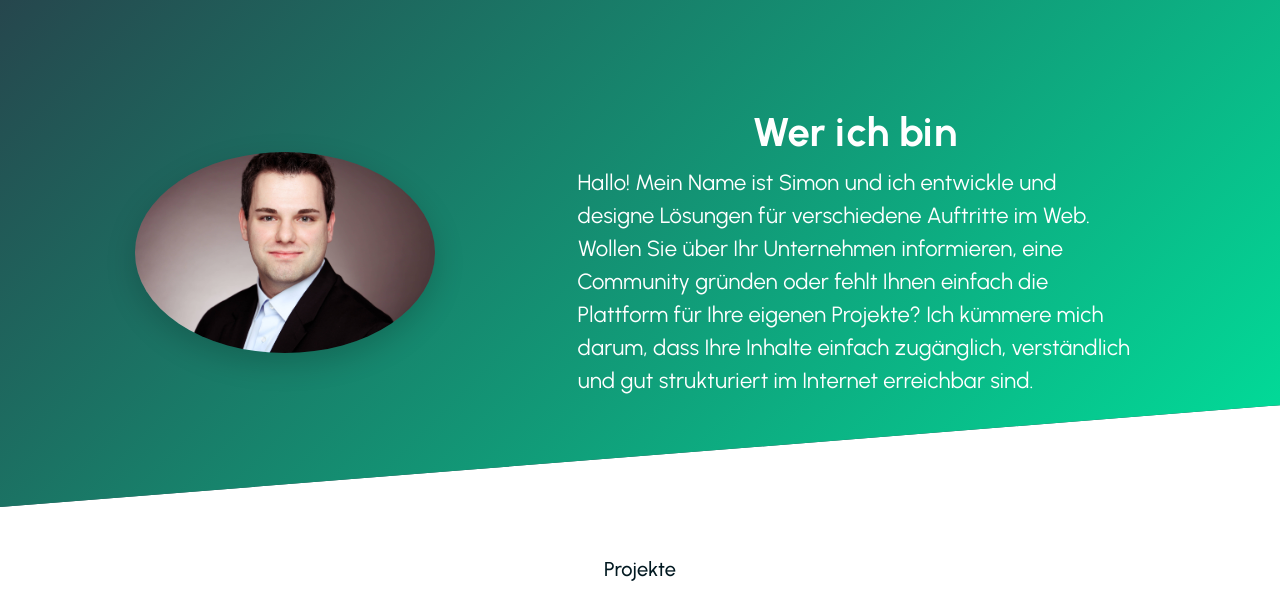
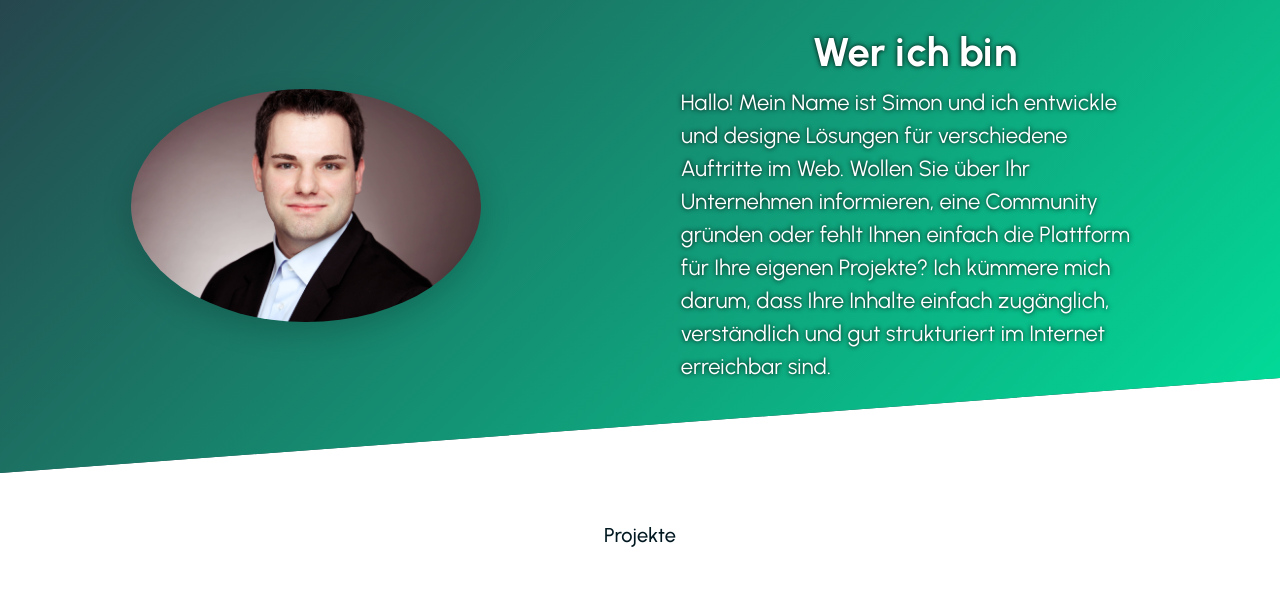
Before and after one commit to sikoob/homepage, a website: page index.html in a window 1280 px wide. Shown: the part 802-1412 px from the top of the page. Drawn offline with nearby package versions, Linux system fonts and the light colour scheme; files that its build step writes are made by us from their sources.

Commit message:
working on externalizing features and finalizing about section

```diff
--- a/index.html
+++ b/index.html
@@ -14,7 +14,6 @@
     <meta name="description" content="[Your name here] | Developer" />
 
     <!-- Required librarys -->
-    <script src="https://unpkg.com/scrollreveal"></script>
     <script>
       ScrollReveal({ reset: false });
     </script>
@@ -146,29 +145,21 @@
 
     <!-- **** About Section **** -->
     <section id="about" class="about">
-      <div class="about__container container">
-
-        <div class="row about__wrapper">
-          <div class="col-md-6 col-sm-12">
+      <div class="about__container">
+        <div class="about__wrapper">
             <div class="about__wrapper-image">
-              <img
-                class="img-fluid rounded-circle shadow-lg"
-                height="auto"
-                width="300px"
+              <img class="about__wrapper-image-content"
                 src="assets/profile.jpg"
                 alt="Profile Image"
               />
             </div>
-          </div>
-          <div class="col-md-6 col-sm-12">
             <div class="about__wrapper-info">
-              <h2 class="about__wrapper-title">Wer ich bin</h2>
+              <h2 class="about__wrapper-info-title">Wer ich bin</h2>
               <p class="about__wrapper-info-text">
                 Hallo! Mein Name ist Simon und ich entwickle und designe Lösungen für verschiedene Auftritte im Web. Wollen Sie über Ihr Unternehmen informieren, eine
                 Community gründen oder fehlt Ihnen einfach die Plattform für Ihre eigenen Projekte? Ich kümmere mich darum, dass Ihre Inhalte einfach zugänglich, verständlich und gut strukturiert im Internet erreichbar sind.
               </p>
             </div>
-          </div>
         </div>
       </div>
     </section>
--- a/style/abstracts/_mixins.scss
+++ b/style/abstracts/_mixins.scss
@@ -1,17 +1,5 @@
-// MEDIA QUERY MANAGER
-/*
+@use "./variables" as *;
 
-0 - 600px:          Phone
-600px - 900px       Table Portrait
-900px - 1200px      Table Landscape
-[1200px - 1800px]   Desktop Normal Styles
-1800px +            Big Desktop
-
-1em = 16px
-
-ORDER: Base + Typography > Generar Layout + Grid > Page Layout > Components
-
-*/
 @mixin respond($breakpoint) {
   // Phone-xs
   @if $breakpoint == phone-xs {
@@ -81,3 +69,26 @@ ORDER: Base + Typography > Generar Layout + Grid > Page Layout > Components
     @content;
   }
 }
+
+//making containers
+@mixin clearfix() {
+    &::after {
+        display: block;
+        clear: both;
+        content: "";
+    }
+}
+
+@mixin make-container() {
+    max-width: 75rem;
+    /*1 rem = 16px --> 1200px; Bezug auf Standardschriftgröße von Browser*/
+    margin: 0px auto;
+    /*mittig zentriert*/
+    padding: 0 2rem;
+
+    @include clearfix;
+
+    @media (max-width: $breakpoint-xs) {
+        padding: 0 1rem;
+    }
+}
--- a/style/abstracts/_variables.scss
+++ b/style/abstracts/_variables.scss
@@ -14,17 +14,23 @@ $default-font-size: 1.6rem;
 $big-font-size: 4rem;
 $mid-font-size: 2.5rem;
 
-/*1200px oder schmaler*/
+//1800px oder schmaler
+$breakpoint-xxl: 112.5em!default;
+
+//1200px oder schmaler
 $breakpoint-l: 75em!default;
 
-/*992px oder schmaler*/
+//992px oder schmaler
 $breakpoint-md: 62em!default;
 
-/*768px oder schmaler*/
+//900px oder schmaler
+$breakpoint-tablet: 56.25!default;
+
+//768px oder schmaler
 $breakpoint-sm: 48em!default;
 
-/*576px oder schmaler*/
-$breakpoint-xs: 36em!default;
+//600px oder schmaler
+$breakpoint-xs: 37.5em!default;
 
-/*400px oder schmaler*/
-$breakpoint-xxs: 25em!default;
+//320px oder schmaler
+$breakpoint-xxs: 20em!default;
--- a/style/base/_base.scss
+++ b/style/base/_base.scss
@@ -1,3 +1,9 @@
+* {
+  margin: 0;
+  padding: 0;
+  box-sizing: border-box;
+}
+
 html {
   font-size: 62.5%;
 }
--- a/style/layout/_index.scss
+++ b/style/layout/_index.scss
@@ -1,2 +1 @@
 @import "footer";
-@import "sections";
--- a/style/layout/_sections.scss
+++ /dev/null
@@ -1,10 +0,0 @@
-// Section
-section {
-  padding: 5rem 0rem;
-
-  @include respond(phone) {
-    border: none;
-    padding-left: 1rem;
-    padding-right: 1rem;
-  }
-}
--- a/style/sections/_about.scss
+++ b/style/sections/_about.scss
@@ -5,65 +5,81 @@
   border-top: 0px;
   -webkit-clip-path: polygon(0 0, 100% 0, 100% 80%, 0 100%);
   clip-path: polygon(0 0, 100% 0, 100% 80%, 0 100%);
+  padding: 2rem 0rem;
 
-  @include respond(tab-land) {
+  @media (max-width: $breakpoint-l) {
     height: 100%;
     -webkit-clip-path: none;
     clip-path: none;
   }
 
   &__container {
-    margin: 5rem 0rem;
-    height: 100%;
+    @include make-container();
   }
 
   &__wrapper {
+    position: relative;
+    top: 0;
+    right: 0;
+    bottom: 0;
+    left: 0;
     display: flex;
     justify-content: center;
     align-items: center;
-    @include respond(phone) {
+    padding: 0 0 6rem 0;
+    max-width: 112.5em;
+
+    & > div{          //für Abstand zwischen den beiden nachfolgenden Divs
+    margin: 0 10rem;
+    }
+
+    @media (max-width: $breakpoint-xs) {
       padding-bottom: 5rem;
     }
 
-    &-title {
-      font-weight: 700;
-      font-size: 4rem;
-      margin: 1rem 0rem;
-    }
+    &-image {
+      flex: 0 0 33%;
+      position: relative;
+      justify-content: center;
+      padding-left: -5rem;
 
-    &-image {
-      display: flex;
-      height: 100%;
-      align-items: center;
-      justify-content: center;
-
-      @include respond(tab-land) {
+      @media(max-width: $breakpoint-l) {
         height: 100%;
       }
-      @include respond(tab-port-sm) {
+
+      @media (max-width: $breakpoint-sm) {
         padding-bottom: 6.4rem;
+      }
+
+      &-content {
+        max-width: 35rem;
+        height: auto;
+        box-shadow: 0 1rem 3rem rgba($black, .175);
+        border-radius: 50%;
       }
     }
 
     &-info {
-      display: flex;
-      height: 100%;
-      justify-content: center;
-      align-items: center;
-      flex-direction: column;
+      flex: 0 0 66%;
+      margin-left: 2.5rem;
 
-      @include respond(tab-port-sm) {
-        align-items: center;
+      &-title {
+        font-weight: 700;
+        font-size: 4rem;
+        margin: 1rem 0rem;
+        text-shadow: 0 0 0.5rem black;
       }
 
       &-text {
         text-align: left;
         font-size: 2.2rem;
+        text-shadow: 0 0 0.5rem black;
 
-        @include respond(tab-port) {
+        @media (max-width: $breakpoint-tablet) {
           text-align: left;
         }
-        @include respond(tab-port-sm) {
+
+        @media (max-width: $breakpoint-sm) {
           text-align: center;
         }
       }
--- a/style/sections/_hero.scss
+++ b/style/sections/_hero.scss
@@ -19,7 +19,7 @@
   right: 0;
   z-index: -1;
 
-  @include respond(phone) {
+  @media (max-width: $breakpoint-xs) {
     padding: 0rem $default-font-size;
   }
 
@@ -41,19 +41,21 @@
     animation-timing-function: ease-in-out;
     animation-fill-mode: both;
 
-
-    @include respond(tab-land) {
+    @media (max-width: $breakpoint-l) {
       font-size: 4rem;
     }
-    @include respond(tab-port) {
+
+    @media (max-width: $breakpoint-tablet) {
       font-size: 3.6rem;
       text-align: center;
     }
-    @include respond(phone) {
+
+    @media (max-width: $breakpoint-xs) {
       font-size: 3.5rem;
       line-height: 1.5;
     }
-    @include respond(phone-xs) {
+
+    @media (max-width: $breakpoint-xxs) {
       font-size: 2.8rem;
     }
   }
```
